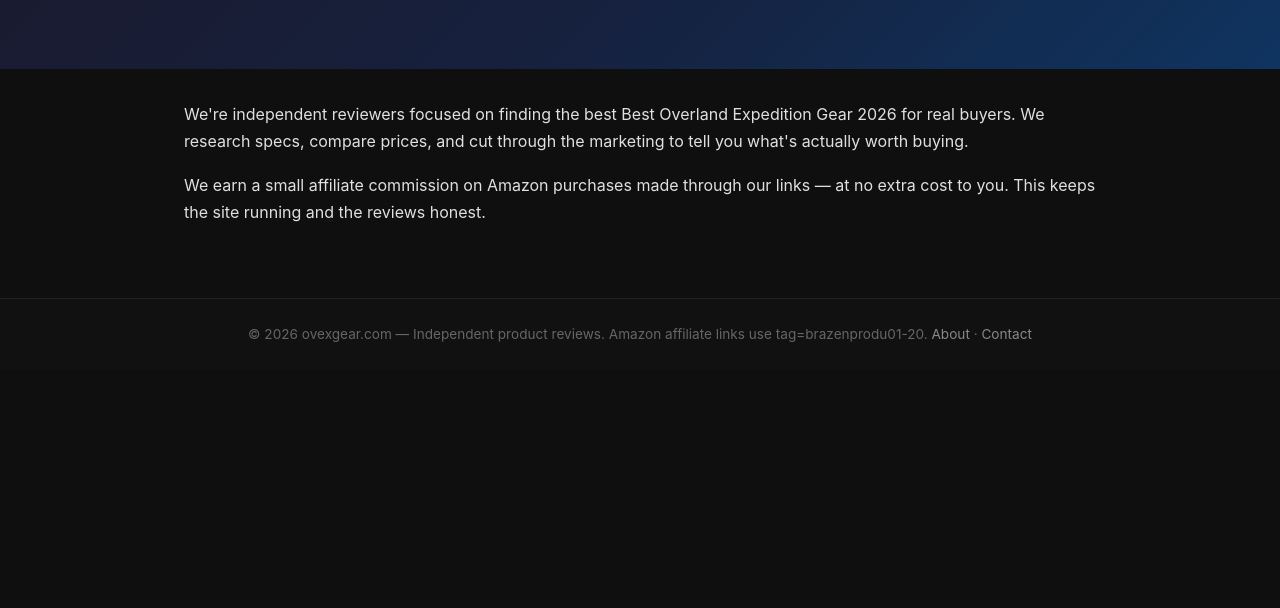
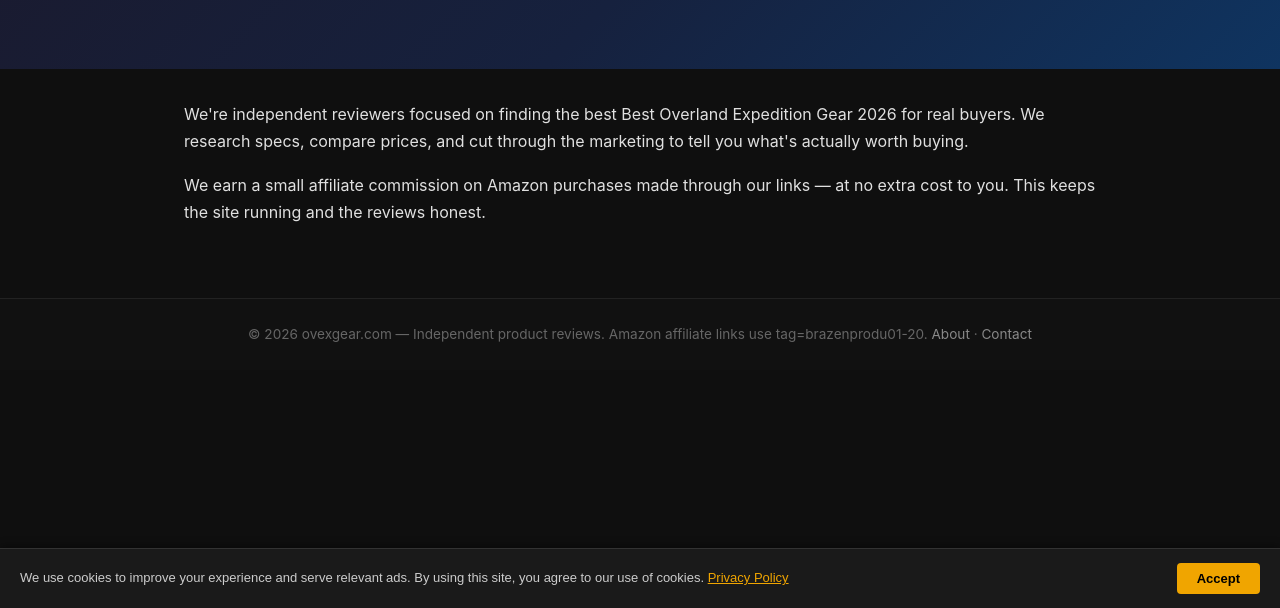
Before and after one commit to Brazenproducts/ovexgear-com, a plain HTML site: page about.html in a window 1280 px wide. Shown: the part 192-800 px from the top of the page. Drawn offline with Linux system fonts and the light colour scheme.

Commit message:
Add cookie consent banner

```diff
--- a/about.html
+++ b/about.html
@@ -68,5 +68,11 @@ footer a{color:#888}
 <footer>
   <p>&copy; 2026 ovexgear.com — Independent product reviews. Amazon affiliate links use tag=brazenprodu01-20. <a href="/about.html">About</a> · <a href="/contact.html">Contact</a></p>
 </footer>
+
+<div id="cookie-consent-banner" style="position:fixed;bottom:0;left:0;right:0;background:#1a1a1a;color:#ccc;font-family:sans-serif;font-size:13px;padding:14px 20px;display:flex;align-items:center;justify-content:space-between;gap:16px;flex-wrap:wrap;z-index:99999;border-top:1px solid #333;box-shadow:0 -2px 8px rgba(0,0,0,.4)">
+  <span>We use cookies to improve your experience and serve relevant ads. By using this site, you agree to our use of cookies. <a href="/privacy.html" style="color:#f0a500;text-decoration:underline">Privacy Policy</a></span>
+  <button onclick="document.getElementById('cookie-consent-banner').style.display='none';localStorage.setItem('cookie_ok','1')" style="background:#f0a500;color:#000;border:none;padding:8px 20px;border-radius:4px;cursor:pointer;font-weight:700;white-space:nowrap;font-size:13px">Accept</button>
+</div>
+<script>if(localStorage.getItem('cookie_ok'))document.getElementById('cookie-consent-banner').style.display='none';</script>
 </body>
 </html>
```
Also changed, not shown: best-best-overland-expedition-gear-2026.html (+6 -0 lines), buyers-guide.html (+6 -0 lines), contact.html (+6 -0 lines), index.html (+6 -0 lines), overland-gear-guide-2026.html (+6 -0 lines).
